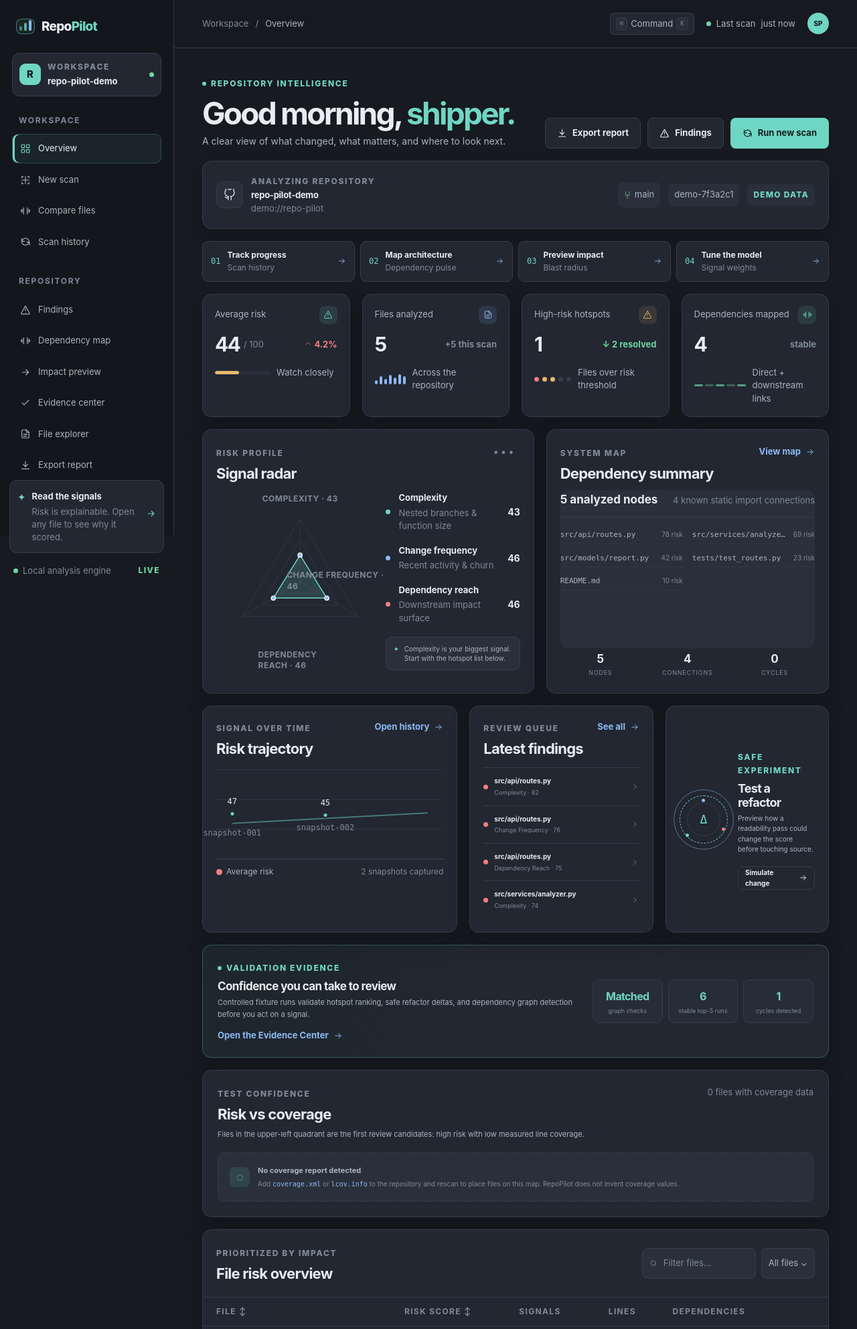
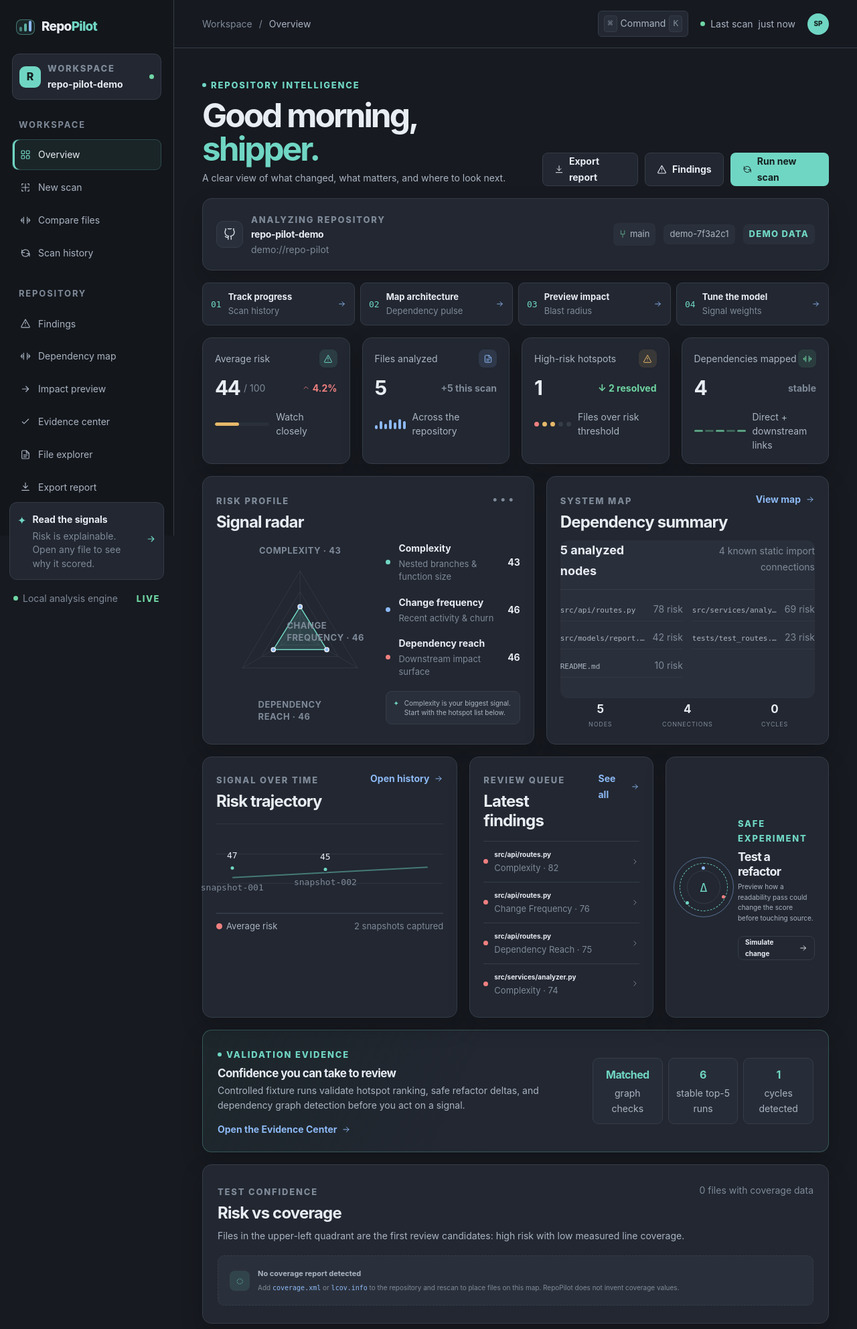
Before and after one commit to Luciddreamer-coder/Repopilot, a Flask app: page / in a window 1280 px wide. Shown: the top 1985 px of the page at 67% size. Run offline with Flask 3, Linux system fonts and the light colour scheme; some libraries are stand-ins or nearby versions.

Commit message:
fix: enlarge interface text and controls

```diff
--- a/app/static/css/style.css
+++ b/app/static/css/style.css
@@ -1250,6 +1250,66 @@ textarea {
   }
 }
 
+/* Catch legacy metadata rules that predate the shared type scale. */
+.git-detail-grid span,
+.git-detail-grid small,
+.compare-form-heading p,
+.git-ref-field small,
+.snapshot-fallback-heading > span:last-child,
+.compare-form-status,
+.compare-empty-state p,
+.warning-group p,
+.file-finding p,
+.impact-evidence-item p,
+.impact-warning p,
+.impact-context-values span,
+.scan-hero-art > span,
+.dashboard-evidence-copy p,
+.dashboard-evidence-stats span,
+.evidence-overview-copy p,
+.evidence-overview-stat span,
+.evidence-callout,
+.evidence-footnote p,
+.report-cover p,
+.report-copy,
+.method-list,
+.coverage-panel-copy,
+.coverage-detail-copy p,
+.coverage-detail-value span,
+.coverage-unknown,
+.impact-card p,
+.impact-note p,
+.impact-note strong,
+.file-hero p,
+.repo-path,
+.detail-context-note,
+.impact-context-meta {
+  font-size: var(--font-size-sm) !important;
+  line-height: 1.6;
+}
+
+.git-detail-grid small,
+.scan-hero-art > span,
+.dashboard-evidence-stats span,
+.evidence-overview-stat span,
+.evidence-footnote p {
+  color: var(--color-text-secondary);
+}
+
+.evidence-status,
+.evidence-list em,
+.change-status,
+.risk-badge,
+.count-badge,
+.explainable-pill,
+.secure-pill,
+.demo-pill,
+.branch-pill,
+.commit-pill {
+  font-size: var(--font-size-xs) !important;
+  line-height: 1.35;
+}
+
 @media (max-width: 420px) {
   .graph-node {
     min-width: 84px;
@@ -1301,3 +1361,86 @@ textarea {
     overflow-x: hidden;
   }
 }
+
+/* Readability floor: the product is information-dense, so no supporting copy
+   should fall below a comfortable reading size on normal desktop displays. */
+:root {
+  --font-size-xs: .8125rem;
+  --font-size-sm: .875rem;
+  --font-size-body: 1rem;
+  --font-size-lg: 1.125rem;
+  --font-size-xl: 1.5rem;
+  --font-size-2xl: clamp(1.75rem, 3vw, 2.3rem);
+  --font-size-display: clamp(2.25rem, 4.2vw, 3.1rem);
+  --line-height-body: 1.7;
+  --control-height: 50px;
+  --control-height-large: 54px;
+}
+
+body { font-size: var(--font-size-body); line-height: var(--line-height-body); }
+p, li, dd, dt, figcaption { line-height: 1.7; }
+small, kbd { font-size: var(--font-size-xs) !important; line-height: 1.45; }
+.nav-link, .text-link, .command-trigger, .last-scan, .page-footer,
+.metric-label, .risk-caption, .metric-unit, .trend, .repo-meta,
+.file-cell strong, .file-cell small, .signal-row strong, .signal-row small,
+.finding-main p, .finding-recommendation, .impact-card p, .impact-note p,
+.report-copy, .method-list, .coverage-detail-copy p, .warning-group p,
+.file-finding p, .impact-evidence-item p, .impact-warning p,
+.evidence-card > p, .evidence-callout, .report-evidence-heading p {
+  font-size: var(--font-size-sm);
+}
+.eyebrow, .nav-label, .status-live, .demo-pill, .secure-pill,
+.live-chip, .finding-severity, .change-status, .coverage-state,
+.impact-picker label, .refactor-picker label, .snapshot-picker label,
+.git-ref-field label, .snapshot-fallback-grid label {
+  font-size: var(--font-size-xs) !important;
+}
+.button { font-size: var(--font-size-sm); min-height: var(--control-height); }
+.button-wide { min-height: var(--control-height-large); }
+.input-with-icon input, .git-ref-field input { height: var(--control-height-large); font-size: var(--font-size-sm); }
+.select-wrap select, .impact-select-row select, .snapshot-picker select,
+.search-field input, .filter-button { font-size: var(--font-size-sm); }
+.search-field, .filter-button { min-height: var(--control-height); }
+.metric-card { min-height: 168px; }
+.history-metric, .finding-summary-grid .metric-card, .graph-stat-grid .metric-card,
+.comparison-metric-grid .metric-card { min-height: 136px; }
+.panel-heading h2, .compare-summary h2, .compare-result-hero h2,
+.impact-hero h2, .evidence-card h2, .coverage-detail-copy h2 { font-size: var(--font-size-xl); }
+.risk-table th { font-size: var(--font-size-xs); }
+.risk-table td { font-size: var(--font-size-sm); padding-top: 19px; padding-bottom: 19px; }
+.dashboard-command-strip strong, .dashboard-command-strip small,
+.trajectory-point b, .trajectory-point small, .trajectory-footer,
+.delta-axis, .delta-bars-pair i b, .delta-bar-group small, .delta-legend,
+.graph-legend, .architecture-legend, .dependency-graph-caption,
+.ranking-matrix-legend, .evidence-graph-details, .configuration-list strong,
+.configuration-list span, .configuration-list small, .validation-rows span,
+.validation-rows small, .evidence-list-label, .evidence-list > span:not(.evidence-list-label),
+.evidence-list em, .evidence-deltas span, .report-evidence-grid span,
+.report-evidence-grid small { font-size: var(--font-size-xs); }
+.graph-subtitle, .dependency-summary-copy span, .dependency-node-list span,
+.coverage-panel-note, .coverage-panel-copy, .coverage-detail-value span,
+.coverage-unknown, .impact-context-meta, .detail-context-note { font-size: var(--font-size-sm); }
+.architecture-node-name { font-size: 18px; }
+.architecture-node-risk { font-size: 14px; }
+.architecture-node-path { font-size: 13px; }
+.architecture-node-flag { font-size: 11px; }
+.dependency-mini-graph .evidence-graph-node text { font-size: 14px; }
+.radar-axis, .scatter-axis-y, .scatter-axis-x, .scatter-quadrant,
+.scatter-point span, .scatter-point small { font-size: var(--font-size-xs); }
+.evidence-card, .coverage-risk-panel, .timeline-panel, .findings-panel,
+.graph-panel, .dependency-edge-table, .changed-files-panel, .report-section {
+  padding-top: 26px; padding-bottom: 26px;
+}
+.finding-main { padding: 21px 23px; }
+.timeline-item { padding-top: 21px; padding-bottom: 21px; }
+.file-finding, .impact-evidence-item, .impact-warning,
+.evidence-list > span:not(.evidence-list-label), .validation-rows div,
+.configuration-list > div { padding-top: 12px; padding-bottom: 12px; }
+
+@media (max-width: 760px) {
+  .metric-card { min-height: 156px; }
+  .evidence-card, .coverage-risk-panel, .timeline-panel, .findings-panel,
+  .graph-panel, .dependency-edge-table, .changed-files-panel, .report-section {
+    padding: 20px;
+  }
+}
```
